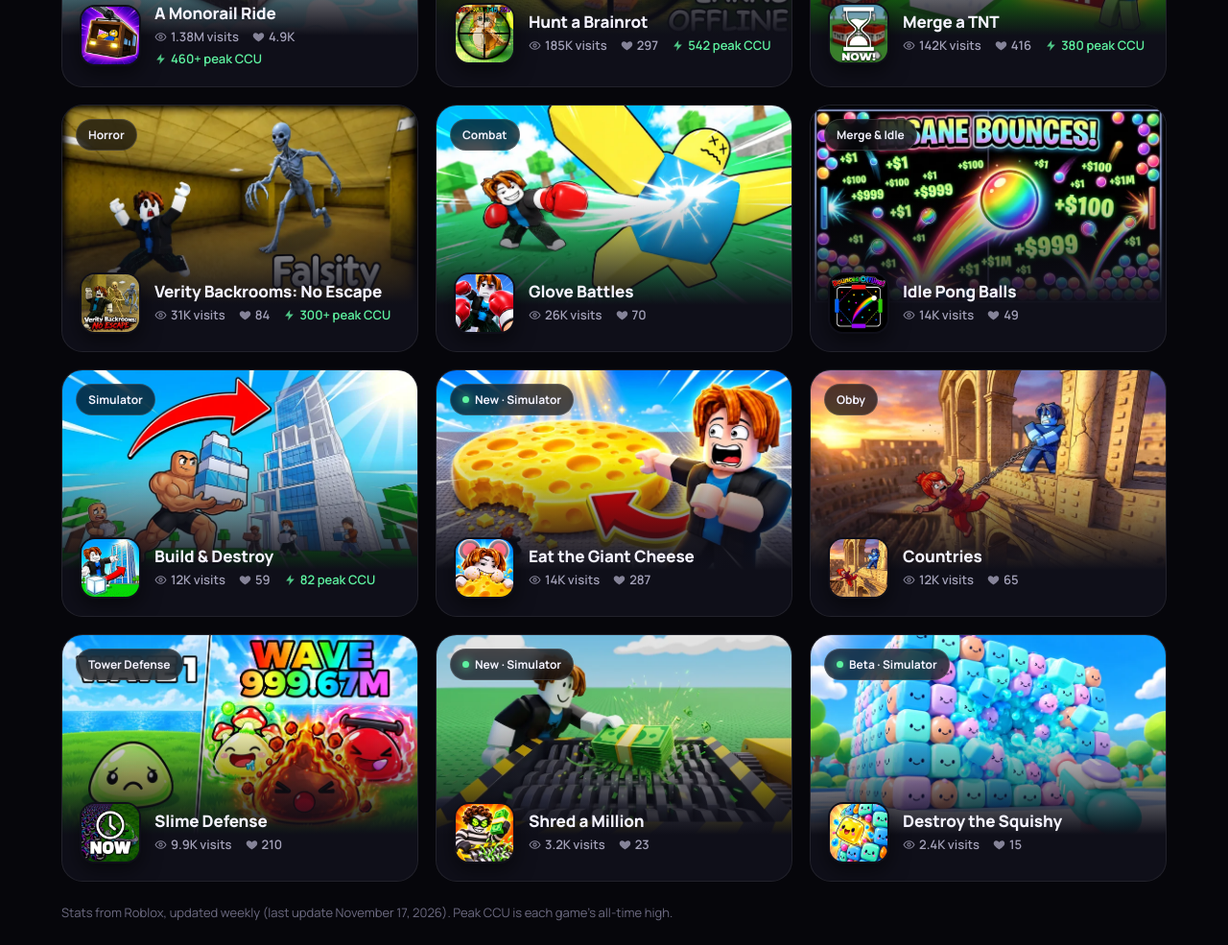
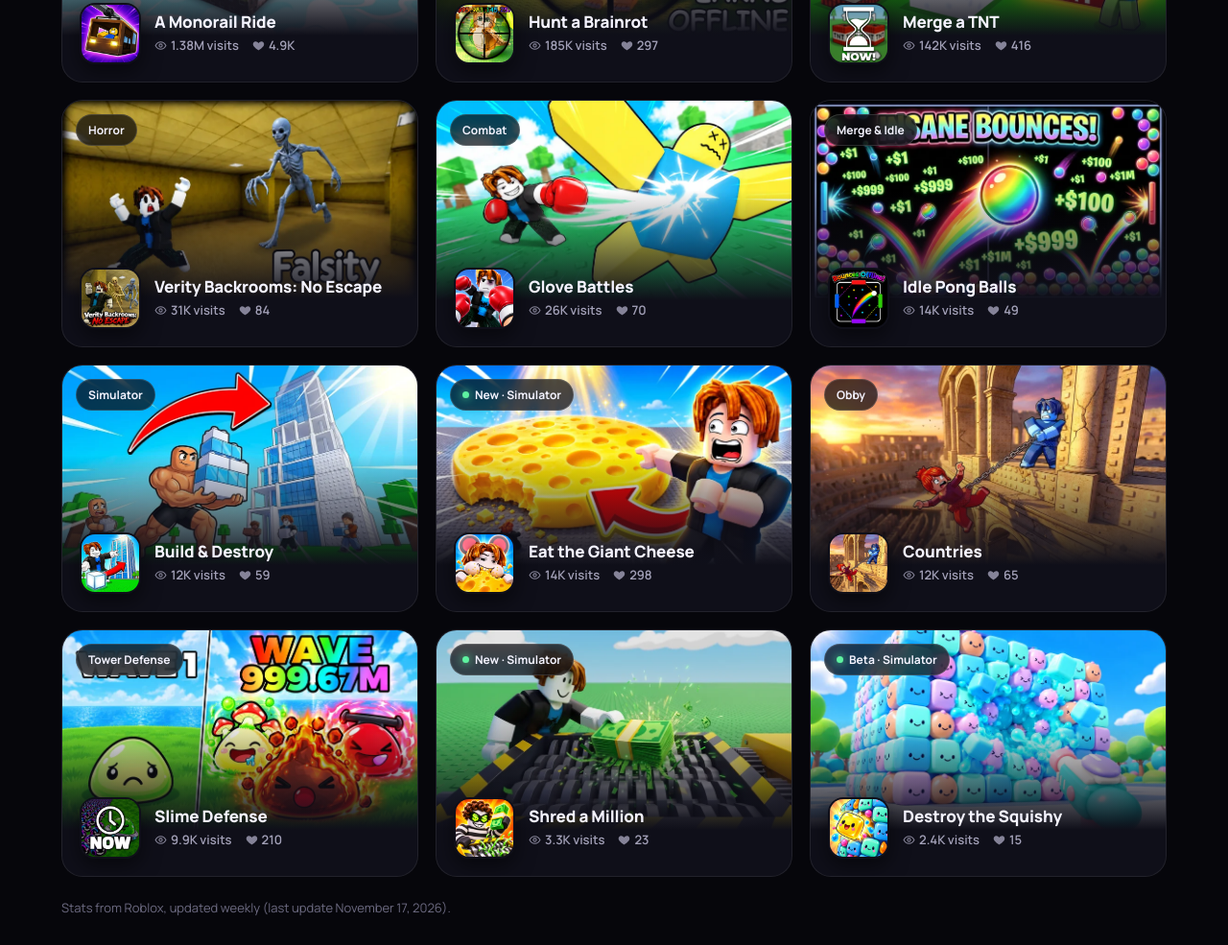
Before and after one commit to daydreamxgames/daydreamxgames.github.io, a plain HTML site: page index.html in a window 1280 px wide. Shown: the part 3095-4080 px from the top of the page at 96% size. Drawn offline with Linux system fonts and the light colour scheme; animation ran at ten frames a second.

Commit message:
Remove peak CCU from the site
Co-Authored-By: Claude Opus 5.5 <noreply@anthropic.com>

```diff
--- a/data/peaks.json
+++ /dev/null
@@ -1,14 +0,0 @@
-{
-  "8585667092":  { "name": "A Monorail Ride",             "peak": "460+" },
-  "9916557889":  { "name": "Hunt a Brainrot",             "peak": 542 },
-  "10319306193": { "name": "Merge a TNT",                 "peak": 380 },
-  "10768504535": { "name": "Verity Backrooms: No Escape", "peak": "300+" },
-  "10770538710": { "name": "Glove Battles",               "peak": 42 },
-  "10619460800": { "name": "Idle Pong Balls",             "peak": 4 },
-  "10766831071": { "name": "Build & Destroy",             "peak": 82 },
-  "10774546125": { "name": "Eat the Giant Cheese",        "peak": 41 },
-  "9378596381":  { "name": "Countries",                   "peak": 17 },
-  "10764652629": { "name": "Slime Defense",               "peak": 19 },
-  "10773640095": { "name": "Shred a Million",             "peak": null },
-  "10769914290": { "name": "Destroy the Squishy",         "peak": null }
-}
--- a/data/stats.json
+++ b/data/stats.json
@@ -1,10 +1,10 @@
 {
-  "updatedAt": "2026-11-17T13:36:20Z",
+  "updatedAt": "2026-11-17T16:44:33Z",
   "games": {
     "8585667092": {
-      "visits": 1378559,
+      "visits": 1378619,
       "favorites": 4885,
-      "playing": 2,
+      "playing": 1,
       "upVotes": 2748,
       "downVotes": 682
     },
@@ -16,7 +16,7 @@
       "downVotes": 55
     },
     "10319306193": {
-      "visits": 142321,
+      "visits": 142338,
       "favorites": 416,
       "playing": 0,
       "upVotes": 73,
@@ -30,7 +30,7 @@
       "downVotes": 1
     },
     "10770538710": {
-      "visits": 26277,
+      "visits": 26279,
       "favorites": 70,
       "playing": 0,
       "upVotes": 11,
@@ -51,10 +51,10 @@
       "downVotes": 1
     },
     "10774546125": {
-      "visits": 13560,
-      "favorites": 287,
-      "playing": 26,
-      "upVotes": 23,
+      "visits": 14004,
+      "favorites": 298,
+      "playing": 38,
+      "upVotes": 25,
       "downVotes": 9
     },
     "9378596381": {
@@ -72,9 +72,9 @@
       "downVotes": 3
     },
     "10773640095": {
-      "visits": 3242,
+      "visits": 3255,
       "favorites": 23,
-      "playing": 2,
+      "playing": 1,
       "upVotes": 7,
       "downVotes": 7
     },
--- a/index.html
+++ b/index.html
@@ -182,8 +182,6 @@ button{font:inherit;color:inherit;background:none;border:0;cursor:pointer}
 .game .play{position:absolute;right:16px;top:16px;z-index:2;width:42px;height:42px;border-radius:50%;background:#fff;color:#0a0a12;display:grid;place-items:center;transform:scale(.6);opacity:0;transition:all .35s cubic-bezier(.2,.8,.2,1)}
 .game:hover .play,.game:focus-visible .play{transform:none;opacity:1}
 .game .play svg{width:16px;height:16px;margin-left:2px}
-.game .pk{color:#5ef2a0}
-#kpiPeak{color:#5ef2a0}
 .note{color:var(--dim);font-size:13px;margin-top:22px}
 
 /* ---------- process ---------- */
@@ -323,7 +321,6 @@ footer{border-top:1px solid var(--line);padding:70px 0 40px;position:relative;ov
     <symbol id="arrow" viewBox="0 0 24 24"><path fill="none" stroke="currentColor" stroke-width="2.2" stroke-linecap="round" stroke-linejoin="round" d="M5 12h14M13 6l6 6-6 6"/></symbol>
     <symbol id="play" viewBox="0 0 24 24"><path fill="currentColor" d="M7 4.5v15a1 1 0 0 0 1.5.86l12.5-7.5a1 1 0 0 0 0-1.72L8.5 3.64A1 1 0 0 0 7 4.5z"/></symbol>
     <symbol id="eye" viewBox="0 0 24 24"><path fill="none" stroke="currentColor" stroke-width="2" d="M2 12s3.6-7 10-7 10 7 10 7-3.6 7-10 7S2 12 2 12z"/><circle cx="12" cy="12" r="3" fill="none" stroke="currentColor" stroke-width="2"/></symbol>
-    <symbol id="bolt" viewBox="0 0 24 24"><path fill="currentColor" d="M13.5 2 4 14h7l-1.5 8L20 10h-7l.5-8z"/></symbol>
     <symbol id="heart" viewBox="0 0 24 24"><path fill="currentColor" d="M12 21s-7.5-4.6-10-9.2C.3 8.4 2.4 4 6.5 4c2.3 0 3.9 1.3 5.5 3.2C13.6 5.3 15.2 4 17.5 4 21.6 4 23.7 8.4 22 11.8 19.5 16.4 12 21 12 21z"/></symbol>
     <symbol id="check" viewBox="0 0 24 24"><circle cx="12" cy="12" r="10" fill="currentColor" opacity=".16"/><path fill="none" stroke="currentColor" stroke-width="2.2" stroke-linecap="round" stroke-linejoin="round" d="M7.5 12.5l3 3 6-6.5"/></symbol>
     <symbol id="discord" viewBox="0 0 24 24"><path fill="currentColor" d="M20.3 4.4A19.6 19.6 0 0 0 15.4 3l-.6 1.3a18 18 0 0 0-5.6 0L8.6 3a19.5 19.5 0 0 0-4.9 1.5C.6 9.1-.3 13.6.1 18.1A19.8 19.8 0 0 0 6.1 21l1.3-2.1c-.7-.3-1.4-.6-2-1l.5-.4a14 14 0 0 0 12.2 0l.5.4c-.6.4-1.3.7-2 1l1.3 2.1a19.7 19.7 0 0 0 6-2.9c.5-5.2-.8-9.7-3.6-13.7zM8 15.3c-1.2 0-2.2-1.1-2.2-2.4s1-2.4 2.2-2.4 2.2 1.1 2.2 2.4-1 2.4-2.2 2.4zm8 0c-1.2 0-2.2-1.1-2.2-2.4s1-2.4 2.2-2.4 2.2 1.1 2.2 2.4-1 2.4-2.2 2.4z"/></symbol>
@@ -455,7 +452,6 @@ footer{border-top:1px solid var(--line);padding:70px 0 40px;position:relative;ov
         <div class="kpis">
           <div class="kpi"><b id="kpiVisits">1.37M</b><span>Visits</span></div>
           <div class="kpi"><b id="kpiRate">80%</b><span>Like ratio</span></div>
-          <div class="kpi" id="kpiPeakBox" hidden><b id="kpiPeak"></b><span>Peak CCU</span></div>
           <div class="kpi"><b id="kpiFavs">4.8K</b><span>Favorites</span></div>
         </div>
         <div><a class="btn btn-primary" href="https://www.roblox.com/games/84994213239994/A-Monorail-Ride" target="_blank" rel="noopener">Play on Roblox <svg class="arr" width="16" height="16"><use href="#arrow"/></svg></a></div>
@@ -466,7 +462,7 @@ footer{border-top:1px solid var(--line);padding:70px 0 40px;position:relative;ov
       <div class="filters" id="filters" role="tablist" aria-label="Filter games"></div>
     </div>
     <div class="games" id="gameGrid"></div>
-    <p class="note" id="statsNote">Stats from Roblox, updated every week. Peak CCU is each game's all-time high.</p>
+    <p class="note" id="statsNote">Stats from Roblox, updated every week.</p>
   </div>
 </section>
 
@@ -648,18 +644,14 @@ grid.innerHTML = GAMES.map(g=>`
     <span class="play"><svg><use href="#play"/></svg></span>
     <div class="info">
       <img class="icon" src="assets/games/${g.u}-icon.webp" alt="" loading="lazy">
-      <div><h3>${g.n}</h3><div class="sub"><span><svg><use href="#eye"/></svg><span data-visits="${g.u}">${fmt(g.v)}</span> visits</span><span><svg><use href="#heart"/></svg><span data-favs="${g.u}">${fmt(g.f)}</span></span><span class="pk" data-peak="${g.u}" hidden><svg><use href="#bolt"/></svg><span></span> peak CCU</span></div></div>
+      <div><h3>${g.n}</h3><div class="sub"><span><svg><use href="#eye"/></svg><span data-visits="${g.u}">${fmt(g.v)}</span> visits</span><span><svg><use href="#heart"/></svg><span data-favs="${g.u}">${fmt(g.f)}</span></span></div></div>
     </div>
   </a>`).join('');
 
-/* ----- live stats: data/stats.json is refreshed weekly by GitHub Actions; data/peaks.json is edited by hand ----- */
-const MIN_PEAK = 50; // peak CCU below this is not shown
+/* ----- live stats: data/stats.json is refreshed weekly by GitHub Actions ----- */
 async function loadStats(){
   try{
-    const [st, pk] = await Promise.all([
-      fetch('data/stats.json',{cache:'no-cache'}).then(r=>r.ok?r.json():null),
-      fetch('data/peaks.json',{cache:'no-cache'}).then(r=>r.ok?r.json():null)
-    ]);
+    const st = await fetch('data/stats.json',{cache:'no-cache'}).then(r=>r.ok?r.json():null);
     let visits=0, favs=0;
     for(const g of GAMES){
       const s = st && st.games && st.games[g.u];
@@ -668,14 +660,9 @@ async function loadStats(){
       const v=$(`[data-visits="${g.u}"]`), f=$(`[data-favs="${g.u}"]`);
       if(v) v.textContent=fmt(g.v);
       if(f) f.textContent=fmt(g.f);
-      const rawPeak = pk && pk[g.u] && pk[g.u].peak;
-      const peak = rawPeak && parseInt(rawPeak,10) >= MIN_PEAK ? rawPeak : null; // small peaks stay hidden
-      const pe=$(`[data-peak="${g.u}"]`);
-      if(pe && peak){ pe.querySelector('span').textContent=typeof peak==='number'?fmt(peak):peak; pe.hidden=false; }
       if(g.u===8585667092){
         $('#kpiVisits').textContent=fmt(g.v); $('#kpiFavs').textContent=fmt(g.f);
         if(s && s.upVotes+s.downVotes>0) $('#kpiRate').textContent=Math.round(100*s.upVotes/(s.upVotes+s.downVotes))+'%';
-        if(peak){ $('#kpiPeak').textContent=typeof peak==='number'?fmt(peak):peak; $('#kpiPeakBox').hidden=false; $('#kpiRate').parentElement.hidden=true; }
       }
     }
     const hv=$('[data-count][data-suffix="M+"]'), hf=$('[data-count][data-suffix="K+"]');
@@ -683,7 +670,7 @@ async function loadStats(){
     if(hf) hf.dataset.count=(Math.floor(favs/100)/10).toFixed(1);
     if(st && st.updatedAt){
       const d=new Date(st.updatedAt).toLocaleDateString('en-US',{month:'long',day:'numeric',year:'numeric'});
-      $('#statsNote').textContent=`Stats from Roblox, updated weekly (last update ${d}). Peak CCU is each game's all-time high.`;
+      $('#statsNote').textContent=`Stats from Roblox, updated weekly (last update ${d}).`;
     }
   }catch(e){ /* keep the built-in numbers */ }
 }
```
Also changed, not shown: data/games.json (added, +14 -0 lines), 1 other file.
